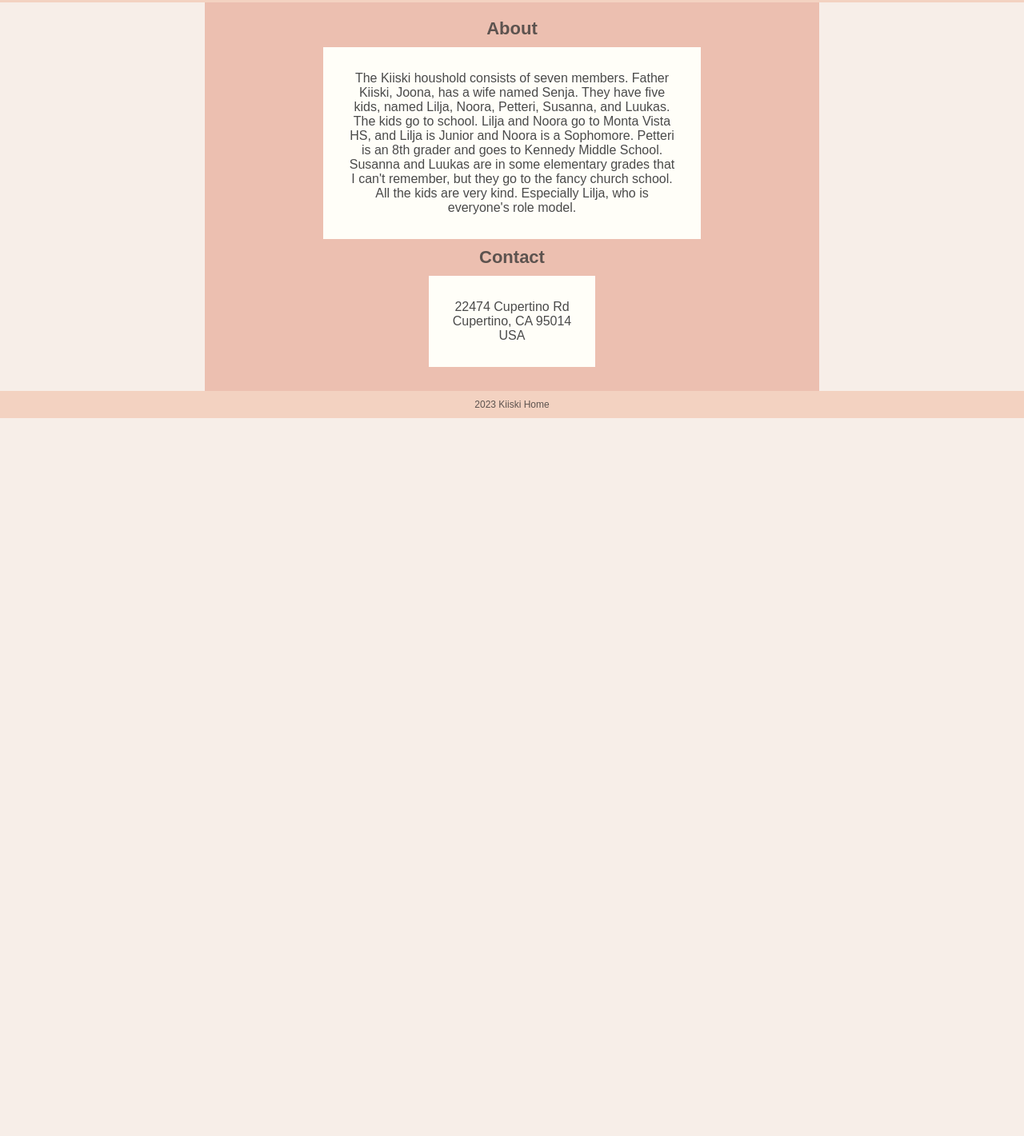
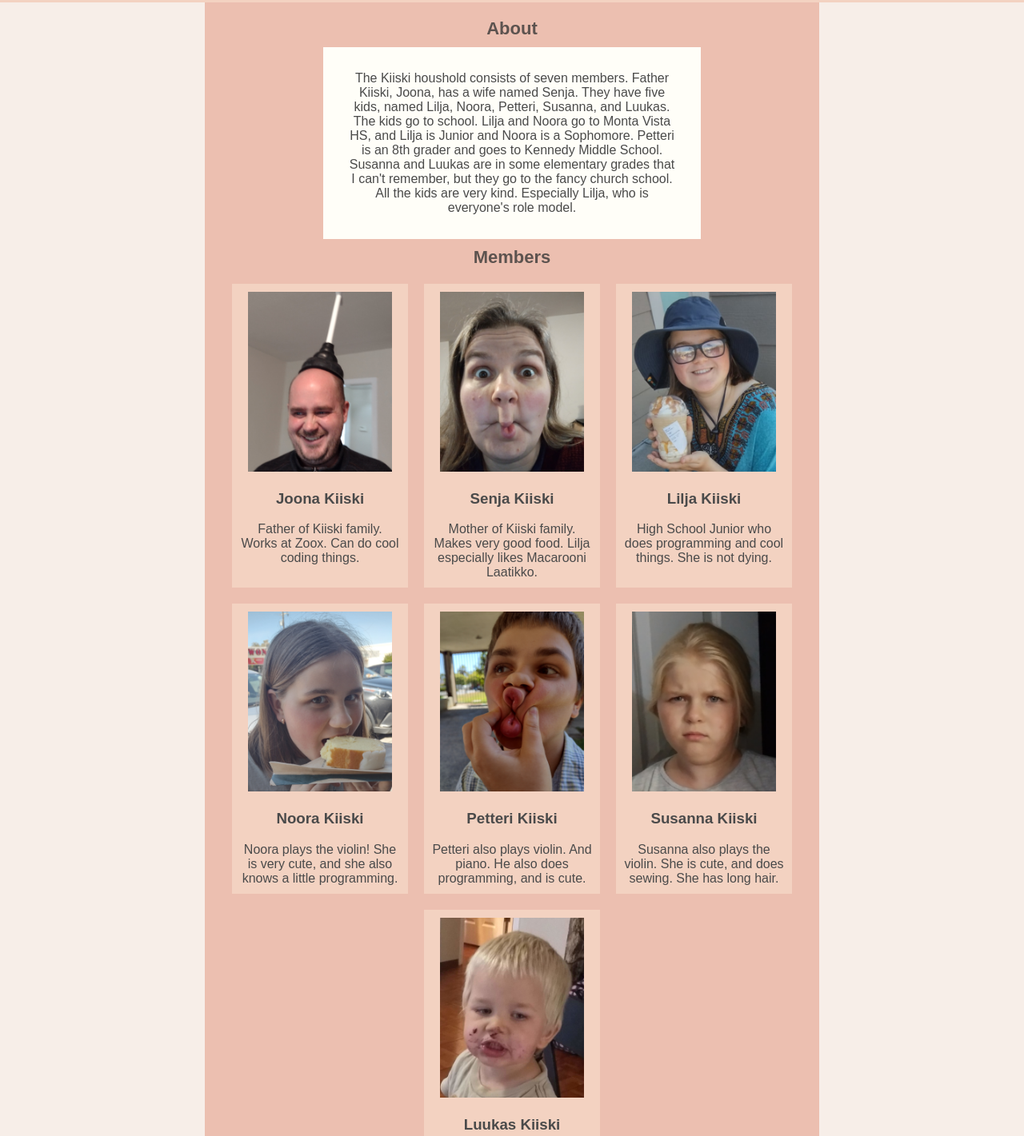
Before and after one commit to LiljaKiiski/kiiski-home, a plain HTML site: page site/index.htm in a window 1280 px wide. Shown: the part 132-1553 px from the top of the page at 80% size. Before the commit the page ends 800 px from the top, so only its background shows below. Drawn offline with Linux system fonts and the light colour scheme.

Commit message:
Added all members

```diff
--- a/site/assets/style.css
+++ b/site/assets/style.css
@@ -51,11 +51,22 @@ nav ul li a {
 }
 
 /* MAIN */
-.main {
-    margin-left: 20vw;
-    margin-right: 20vw;
-    padding: 20px;
-    background: #ecbfb0;
+@media (min-width: 900px){
+    .main {
+        margin-left: 20vw;
+        margin-right: 20vw;
+        padding: 20px;
+        background: #ecbfb0;
+    }
+}
+
+@media (max-width: 900px) {
+    .main {
+        margin-left: 2vw;
+        margin-right: 2vw;
+        padding: 20px;
+        background: #ecbfb0;
+    }
 }
 
 .section {
@@ -75,6 +86,23 @@ nav ul li a {
     margin-right: 10vw;
 }
 
+.family-members {
+    display: flex;
+    flex-wrap: wrap;
+    justify-content: center;
+}
+
+.profile-box {
+    width: 200px;
+    margin: 10px;
+    padding: 10px;
+    background-color: #f3d2c1;
+}
+
+.profile-box img {
+    width: 180px;
+}
+
 /* FOOTER */
 footer {
     background-color: #f3d2c1;
--- a/site/index.htm
+++ b/site/index.htm
@@ -13,6 +13,7 @@
 				<ul>
 					<li><a href="#about">About</a></li>
 					<li><a href="#contact">Contact</a></li>
+					<li><a href="#members">Members</a></li>
 				</ul>
 			</nav>
 		</header>
@@ -20,6 +21,7 @@
 		<div class="main">
 			<div class="section" id="about">
 				<h2>About</h2>
+
 				<p class="info">
 					The Kiiski houshold consists of seven members. Father Kiiski,
 					Joona, has a wife named Senja. They have five kids, named Lilja,
@@ -30,7 +32,75 @@
 					I can't remember, but they go to the fancy church school. All the kids
 					are very kind. Especially Lilja, who is everyone's role model.
 				</p>
+			</div>
 
+			<div class="section family-members" id="members">
+				<h2>Members</h2>
+
+				<div class="family-members">
+					<div class="profile-box">
+						<img src="assets/images/joona.png">
+						<h3>Joona Kiiski</h3>
+						<p>
+							Father of Kiiski family. Works at Zoox. Can
+							do cool coding things.
+						</p>
+					</div>
+
+					<div class="profile-box">
+						<img src="assets/images/senja.png">
+						<h3>Senja Kiiski</h3>
+						<p>
+							Mother of Kiiski family. Makes very good food.
+							Lilja especially likes Macarooni Laatikko.
+						</p>
+					</div>
+
+					<div class="profile-box">
+						<img src="assets/images/lilja.png">
+						<h3>Lilja Kiiski</h3>
+						<p>
+							High School Junior who does programming
+							and cool things. She is not dying.
+						</p>
+					</div>
+
+					<div class="profile-box">
+						<img src="assets/images/noora.png">
+						<h3>Noora Kiiski</h3>
+						<p>
+							Noora plays the violin! She is very cute, and
+							she also knows a little programming.
+						</p>
+					</div>
+
+					<div class="profile-box">
+						<img src="assets/images/petteri.png">
+						<h3>Petteri Kiiski</h3>
+						<p>
+							Petteri also plays violin. And piano. He also does
+							programming, and is cute.
+						</p>
+					</div>
+
+					<div class="profile-box">
+						<img src="assets/images/susanna.png">
+						<h3>Susanna Kiiski</h3>
+						<p>
+							Susanna also plays the violin. She is cute, and does
+							sewing. She has long hair.
+						</p>
+					</div>
+
+					<div class="profile-box">
+						<img src="assets/images/luukas.png">
+						<h3>Luukas Kiiski</h3>
+						<p>
+							Luukas is the baby of the family! He plays piano, and
+							is very cute and adorable. He also plays chess.
+						</p>
+					</div>
+				</div>
 			</div>
 
 			<div class="section" id="contact">
```
Also changed, not shown: site/assets/images/joona.png (added), site/assets/images/lilja.png (added), site/assets/images/luukas.png (added), site/assets/images/noora.png (added), site/assets/images/petteri.png (added), site/assets/images/senja.png (added), site/assets/images/susanna.png (added).
